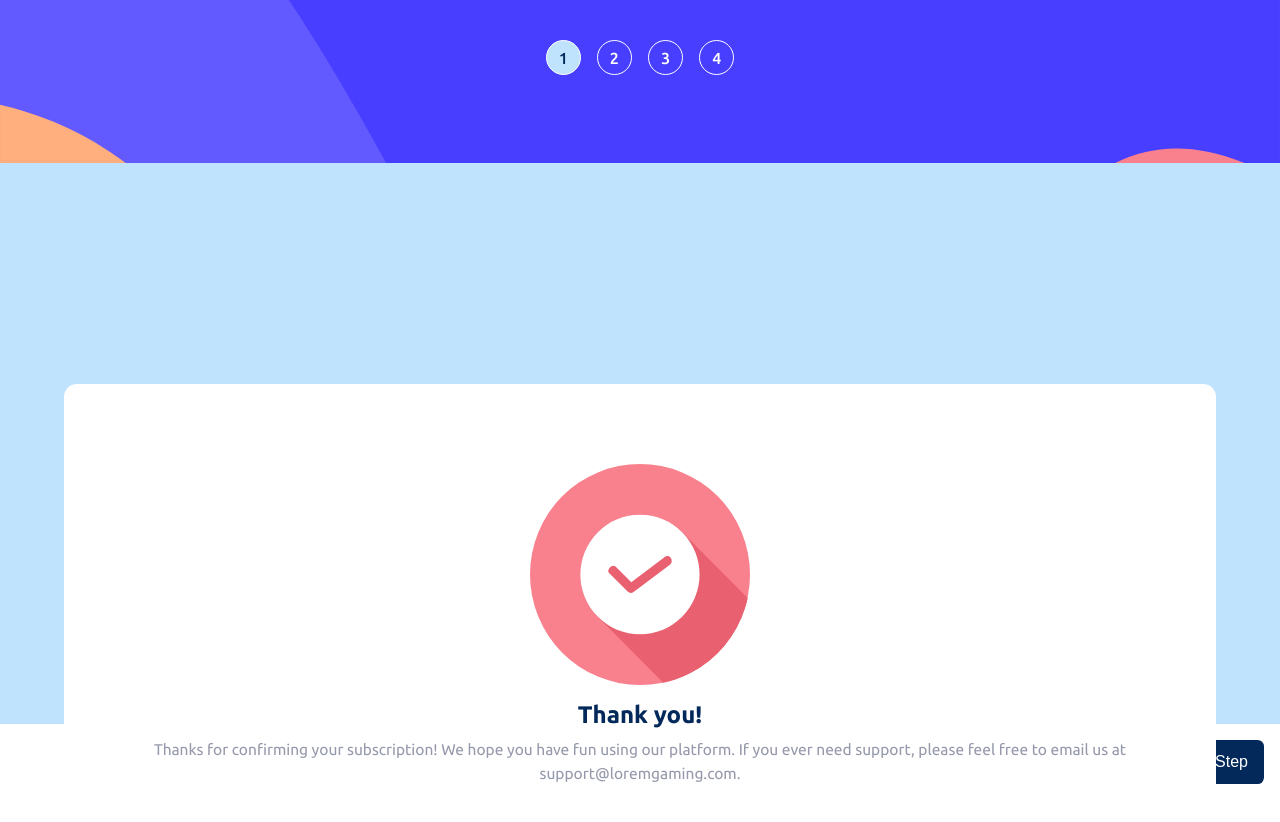
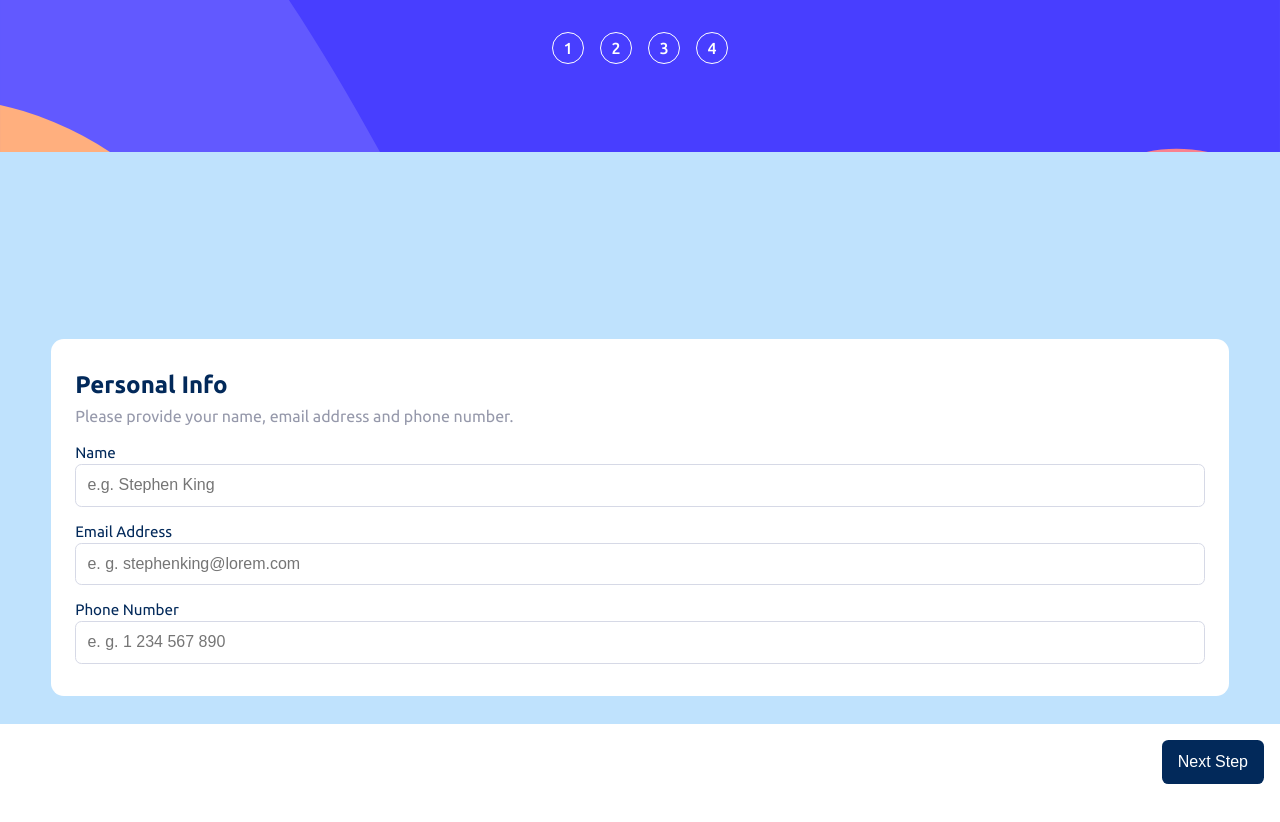
Before and after one commit to LucaJahnen/multi-step-form, a React (Vite) app: page / in a window 1280 px wide. Shown: the top 822 px of the page. After the commit the page ends 800 px from the top, so only its background shows below. Built offline with nearby package versions, Linux system fonts and the light colour scheme.

Commit message:
adding form logic to display each step

```diff
--- a/src/App.jsx
+++ b/src/App.jsx
@@ -17,7 +17,7 @@ const InitialData = {
 }
 
 function App() {
-  const [monthly, setMonthly] = useState(true)
+  const [currentSlideIndex, setCurrentSlideIndex] = useState(0)
   const [data, setData] = useState(InitialData)
   const updateData = newData => {
     setData(prev => {
@@ -25,11 +25,23 @@ function App() {
     })
   }
 
+  const slides = [
+    <FirstSlide data={data} updateData={updateData} />,
+    <SecondSlide data={data} updateData={updateData} />,
+    <ThirdSlide data={data} updateData={updateData} />,
+    <FourthSlide data={data} updateData={updateData} />,
+    <FifthSlide />
+  ]
+
+  const CurrentSlide = () => {
+    return slides[currentSlideIndex]
+  }
+
   return (
     <>
       <GlobalStyle />
-      <Background />
-      <FifthSlide data={data} updateData={updateData}/>
+      <Background currentSlideIndex={currentSlideIndex} setCurrentSlideIndex={setCurrentSlideIndex} numberOfSlides={slides.length} />
+      {CurrentSlide()}
     </>
   )
 }
--- a/src/components/Background/Background.elements.jsx
+++ b/src/components/Background/Background.elements.jsx
@@ -16,7 +16,7 @@ background-image: url(${bgImage});
 background-repeat: no-repeat;
 background-size: 100%;
 width: 100%;
-padding: 2.5rem 0 5.5rem 0;
+padding: 2rem 0 5.5rem 0;
 position: absolute;
 top: 0;
 left: 0;
@@ -33,8 +33,8 @@ gap: 1rem;
 export const Step = styled.p`
 border-radius: 50%;
 border: 1px solid white;
-width: 2.2rem;
-height: 2.2rem;
+width: 2rem;
+height: 2rem;
 display: grid;
 place-items: center;
 background-color: ${props => props.active ? "hsl(206, 94%, 87%)" : "transparent"};
@@ -52,4 +52,6 @@ justify-content: space-between;
 position: absolute;
 bottom: 0;
 left: 0;
+transform: ${props => props.visible ? "translateY(0)" : "translateY(100%)"};
+transition: transform 0.6s ease;
 `
--- a/src/components/Background/Background.jsx
+++ b/src/components/Background/Background.jsx
@@ -1,21 +1,20 @@
 import { BackgroundWrapper, StepContainer, StepsWrapper, Step, NextSection } from "./Background.elements"
 import Button from "../components/Button/Button"
-import useForm from "../../useForm"
 
-const Background = () => {
-  const { stepIndex, increment, decrement } = useForm(Array(4).fill(null))
+const Background = ({ currentSlideIndex, setCurrentSlideIndex, numberOfSlides }) => {
+  const lastSlide = currentSlideIndex === numberOfSlides - 2
   return (
     <BackgroundWrapper>
       <StepContainer>
           <StepsWrapper>
             {Array(4).fill(null).map((item, index) => {
-              return <Step key={index} active={index == stepIndex}>{index + 1}</Step>
+              return <Step key={index} $active={index == currentSlideIndex}>{index + 1}</Step>
             })}
           </StepsWrapper>
         </StepContainer>
-        <NextSection>
-          <Button onClick={decrement} visible={stepIndex != 0}>Go Back</Button>
-          <Button onClick={increment} primary visible>Next Step</Button>
+        <NextSection visible={!(currentSlideIndex === numberOfSlides - 1)}>
+          <Button onClick={() => setCurrentSlideIndex(currentSlideIndex - 1)} visible={currentSlideIndex != 0}>Go Back</Button>
+          <Button onClick={() => setCurrentSlideIndex(currentSlideIndex + 1)} primary bgColor={lastSlide ? "hsl(243, 100%, 62%)" : "hsl(213, 96%, 18%)"} visible>{lastSlide ? "Confirm": "Next Step"}</Button>
         </NextSection>
     </BackgroundWrapper>
   )
--- a/src/components/FifthSlide/FifthSlide.elements.jsx
+++ b/src/components/FifthSlide/FifthSlide.elements.jsx
@@ -1,7 +1,7 @@
 import styled from "styled-components"
 
 export const Img = styled.img`
-width: 20%;
+width: 19%;
 display: block;
 margin: 3rem auto 1rem auto;
 `
@@ -9,13 +9,13 @@ margin: 3rem auto 1rem auto;
 export const SlideHeading = styled.h1`
 text-align: center;
 color: var(--marine-blue);
-margin-bottom: 0.6rem;
+margin-top: 1.6rem;
 `
 
 export const SlideParagraph = styled.p`
 text-align: center;
 color: var(--cool-gray);
-font-size: 0.97rem;
 line-height: 1.5;
-padding-bottom: 3rem;
+padding-bottom: 3.4rem;
+margin-top: 0.4rem;
 `
--- a/src/components/components/Button/Button.elements.jsx
+++ b/src/components/components/Button/Button.elements.jsx
@@ -3,7 +3,7 @@ import styled from "styled-components"
 export const ButtonElement = styled.button`
 color: ${props => props.primary ? "white" : "var(--cool-gray)"};
 padding: 0.8rem 1rem;
-background-color: ${props => props.primary ? "var(--marine-blue)" : "transparent"};
+background-color: ${props => props.bgColor || "transparent"};
 border-radius: 0.4rem;
 border: none;
 font-size: 1rem;
--- a/src/components/components/Button/Button.jsx
+++ b/src/components/components/Button/Button.jsx
@@ -1,8 +1,8 @@
 import { ButtonElement } from "./Button.elements"
 
-const Button = ({ children, onClick, primary, visible }) => {
+const Button = ({ children, onClick, primary, visible, bgColor }) => {
   return (
-    <ButtonElement onClick={onClick} primary={primary} visible={visible}>{children}</ButtonElement>
+    <ButtonElement onClick={onClick} primary={primary} visible={visible} bgColor={bgColor}>{children}</ButtonElement>
   )
 }
 
--- a/src/components/components/SlideWrapper/SlideWrapper.elements.jsx
+++ b/src/components/components/SlideWrapper/SlideWrapper.elements.jsx
@@ -3,6 +3,6 @@ import styled from "styled-components"
 export const SlideWrapperElement = styled.section`
 background-color: white;
 border-radius: 0.8rem;
-margin: 30% 5% 0 5%;
+margin: 26.5% 4% 0 4%;
 padding: 2rem 1.5rem;
 `
```
